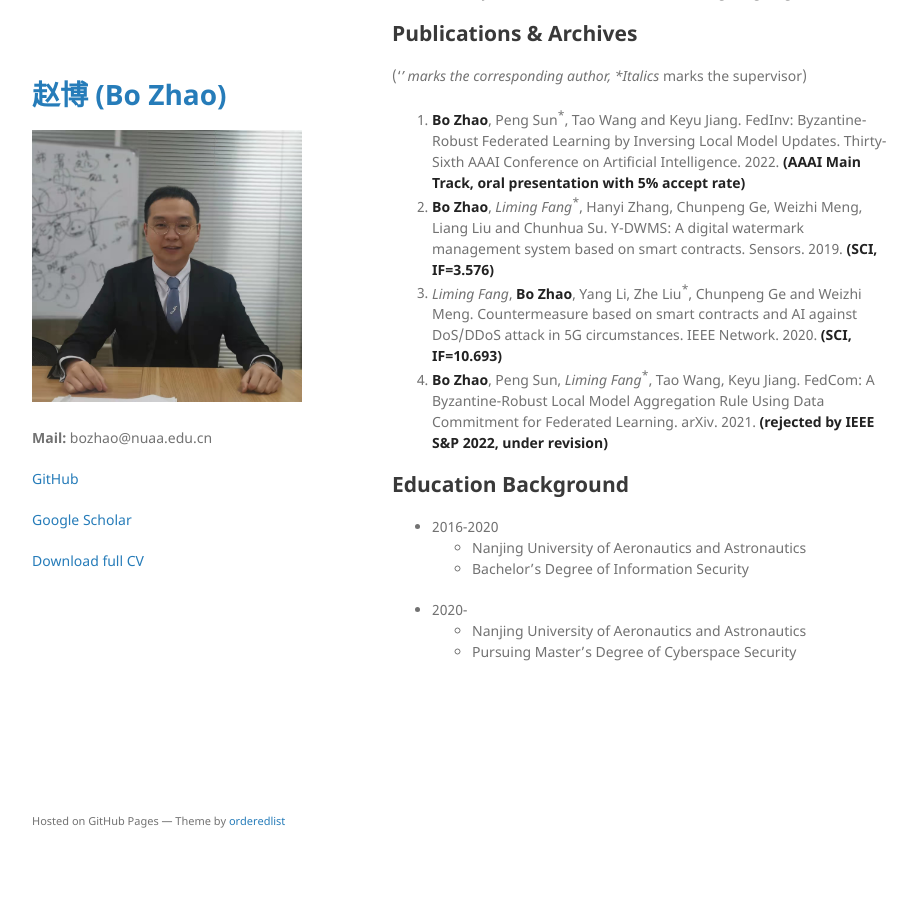
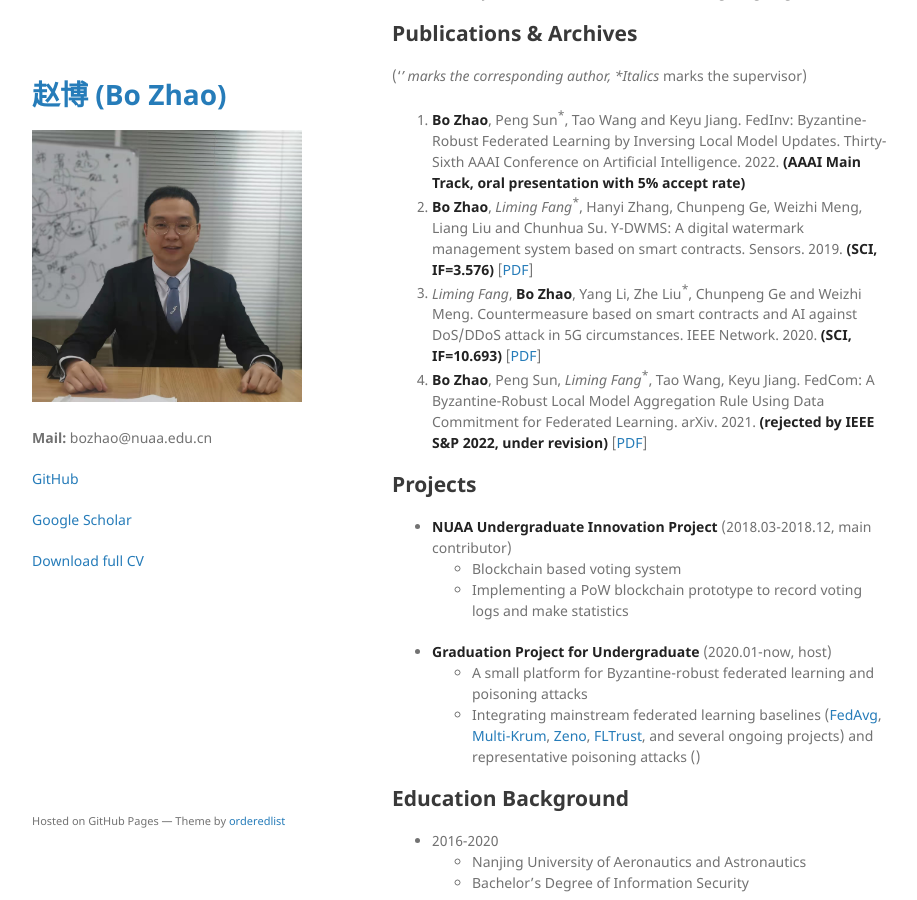
Before and after one commit to BorisZhao/BorisZhao.github.io, a Jekyll site: the page built from index.md, in a window 1280 px wide and 900 px high, scrolled down 412 px. Shown: the whole window, without its empty margins (178-1095 px from the left). Built offline with Jekyll 4.4.1, drawn with Linux system fonts in a browser that asks for light colours; the repository's description, which GitHub fills in, is left out.

Commit message:
Update index.md

```diff
--- a/index.md
+++ b/index.md
@@ -19,9 +19,18 @@ layout: default
 ('*' marks the corresponding author, *Italics* marks the supervisor)
 
 1. **Bo Zhao**, Peng Sun<sup>*</sup>, Tao Wang and Keyu Jiang. FedInv: Byzantine-Robust Federated Learning by Inversing Local Model Updates. Thirty-Sixth AAAI Conference on Artificial Intelligence. 2022. **(AAAI Main Track, oral presentation with 5% accept rate)**
-2. **Bo Zhao**, *Liming Fang*<sup>*</sup>, Hanyi Zhang, Chunpeng Ge, Weizhi Meng, Liang Liu and Chunhua Su. Y-DWMS: A digital watermark management system based on smart contracts. Sensors. 2019. **(SCI, IF=3.576)**
-3. *Liming Fang*, **Bo Zhao**, Yang Li, Zhe Liu<sup>*</sup>, Chunpeng Ge and Weizhi Meng. Countermeasure based on smart contracts and AI against DoS/DDoS attack in 5G circumstances. IEEE Network. 2020. **(SCI, IF=10.693)**
-4. **Bo Zhao**, Peng Sun, *Liming Fang*<sup>*</sup>, Tao Wang, Keyu Jiang. FedCom: A Byzantine-Robust Local Model Aggregation Rule Using Data Commitment for Federated Learning. arXiv. 2021. **(rejected by IEEE S&P 2022, under revision)**
+2. **Bo Zhao**, *Liming Fang*<sup>*</sup>, Hanyi Zhang, Chunpeng Ge, Weizhi Meng, Liang Liu and Chunhua Su. Y-DWMS: A digital watermark management system based on smart contracts. Sensors. 2019. **(SCI, IF=3.576)** [[PDF](https://www.mdpi.com/1424-8220/19/14/3091)]
+3. *Liming Fang*, **Bo Zhao**, Yang Li, Zhe Liu<sup>*</sup>, Chunpeng Ge and Weizhi Meng. Countermeasure based on smart contracts and AI against DoS/DDoS attack in 5G circumstances. IEEE Network. 2020. **(SCI, IF=10.693)** [[PDF](https://ieeexplore.ieee.org/abstract/document/9277902)]
+4. **Bo Zhao**, Peng Sun, *Liming Fang*<sup>*</sup>, Tao Wang, Keyu Jiang. FedCom: A Byzantine-Robust Local Model Aggregation Rule Using Data Commitment for Federated Learning. arXiv. 2021. **(rejected by IEEE S&P 2022, under revision)** [[PDF](https://arxiv.org/pdf/2104.08020.pdf)]
+
+## Projects
+
+- **NUAA Undergraduate Innovation Project** (2018.03-2018.12, main contributor)
+  - Blockchain based voting system
+  - Implementing a PoW blockchain prototype to record voting logs and make statistics
+- **Graduation Project for Undergraduate** (2020.01-now, host)
+  - A small platform for Byzantine-robust federated learning and poisoning attacks
+  - Integrating mainstream federated learning baselines ([FedAvg](http://proceedings.mlr.press/v54/mcmahan17a/mcmahan17a.pdf), [Multi-Krum](https://proceedings.neurips.cc/paper/2017/file/f4b9ec30ad9f68f89b29639786cb62ef-Paper.pdf), [Zeno](http://proceedings.mlr.press/v97/xie19b/xie19b.pdf), [FLTrust](https://arxiv.org/pdf/2012.13995.pdf), and several ongoing projects) and representative poisoning attacks ()
 
 ## Education Background
 
```
